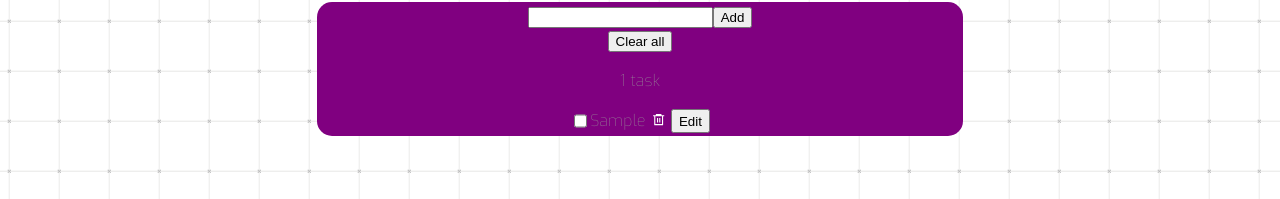
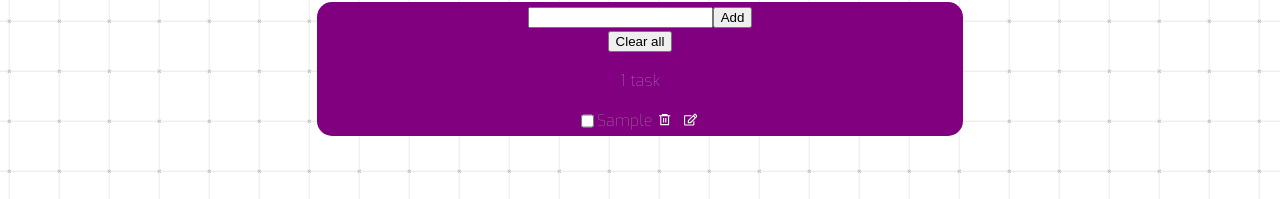
Before and after one commit to mariago6/todolist, a React (Create React App) app: page / in a window 1280 px wide. Both pictures are taken after typing "Sample" into the empty fields and a click on the button "Add". Shown: the part 238-437 px from the top of the page. Built offline with nearby package versions, Linux system fonts and the light colour scheme.

Commit message:
maquestacion edit button

```diff
--- /dev/null
+++ b/src/components/Buttons/EditButton/EditButton.js
@@ -0,0 +1,14 @@
+import { ButtonEdit } from "./EditButton.styled";
+import {FaRegEdit} from 'react-icons/fa'
+
+function EditButton({onClick}) {
+  return(
+    <div>
+      <ButtonEdit onClick={onClick}>
+        <FaRegEdit />
+      </ButtonEdit>
+    </div>
+  )
+}
+
+export default EditButton;
--- /dev/null
+++ b/src/components/Buttons/EditButton/EditButton.styled.js
@@ -0,0 +1,8 @@
+import styled from "styled-components";
+
+export const ButtonEdit = styled.button`
+  color: white;
+  background-color: transparent;
+  border: none;
+  cursor: pointer;
+`
--- a/src/components/ItemList/ItemList.js
+++ b/src/components/ItemList/ItemList.js
@@ -1,4 +1,5 @@
-import DeleteButton from "../Buttons/DeleteButton";
+import DeleteButton from "../Buttons/DeleteButton/DeleteButton";
+import EditButton from "../Buttons/EditButton/EditButton";
 import { ItemRow, ItemLabel } from "./ItemList.styled";
 
 function ItemList({checked, click, item, onChange, onChange2, isCompleted, onClick, condition, value}) {
@@ -10,7 +11,7 @@ function ItemList({checked, click, item, onChange, onChange2, isCompleted, onCli
         <ItemLabel isSelected={isCompleted}>{item}</ItemLabel>
         }
       <DeleteButton onClick={click}/>
-      <button type="submit" onClick={onClick}>Edit</button>
+      <EditButton type="submit" onClick={onClick} />
     </ItemRow>
   )
 }
```
Also changed, not shown: src/components/Buttons/DeleteButton/DeleteButton.js (renamed from src/components/Buttons/DeleteButton.js), src/components/Buttons/DeleteButton/DeleteButton.styled.js (renamed from src/components/Buttons/DeleteButton.styled.js).
